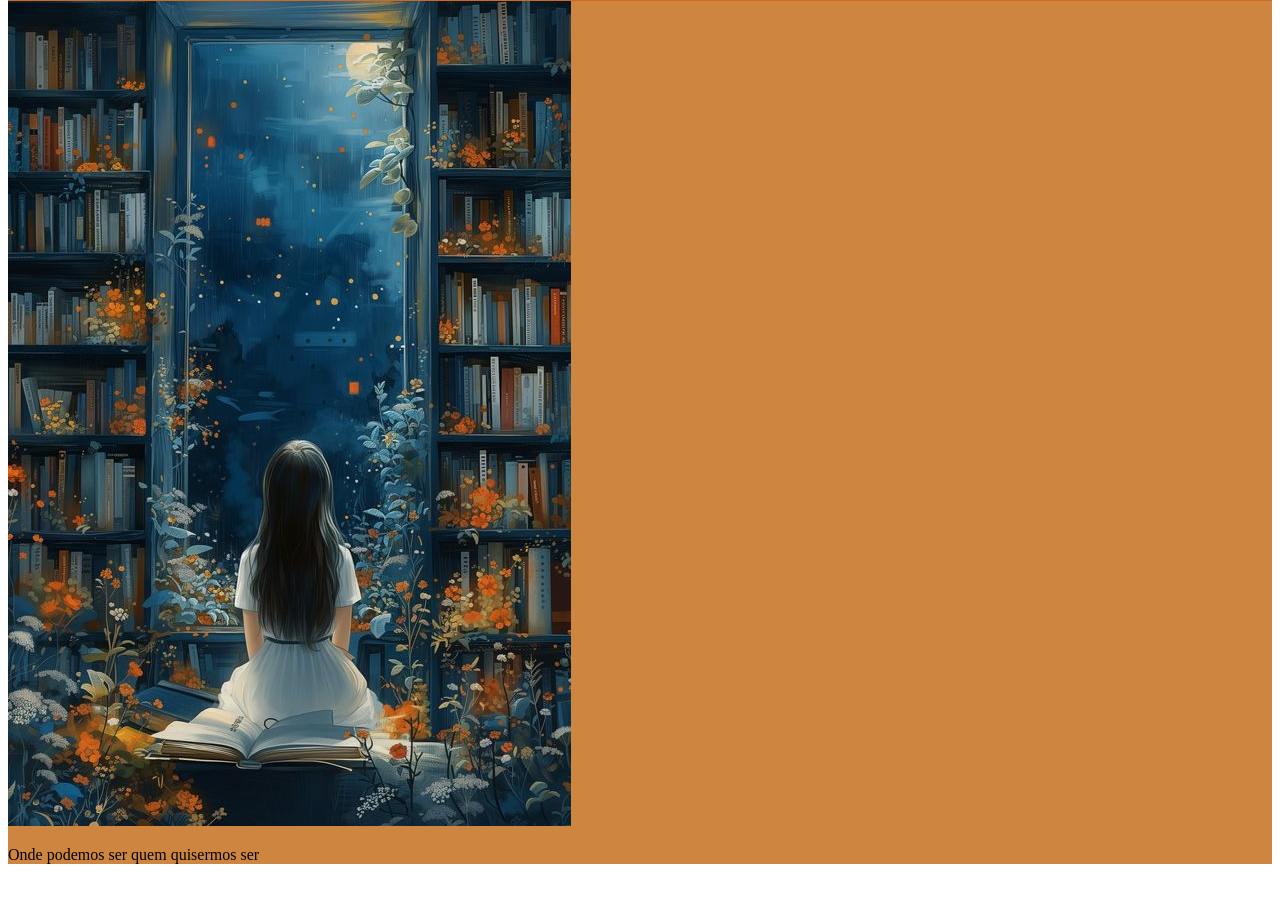
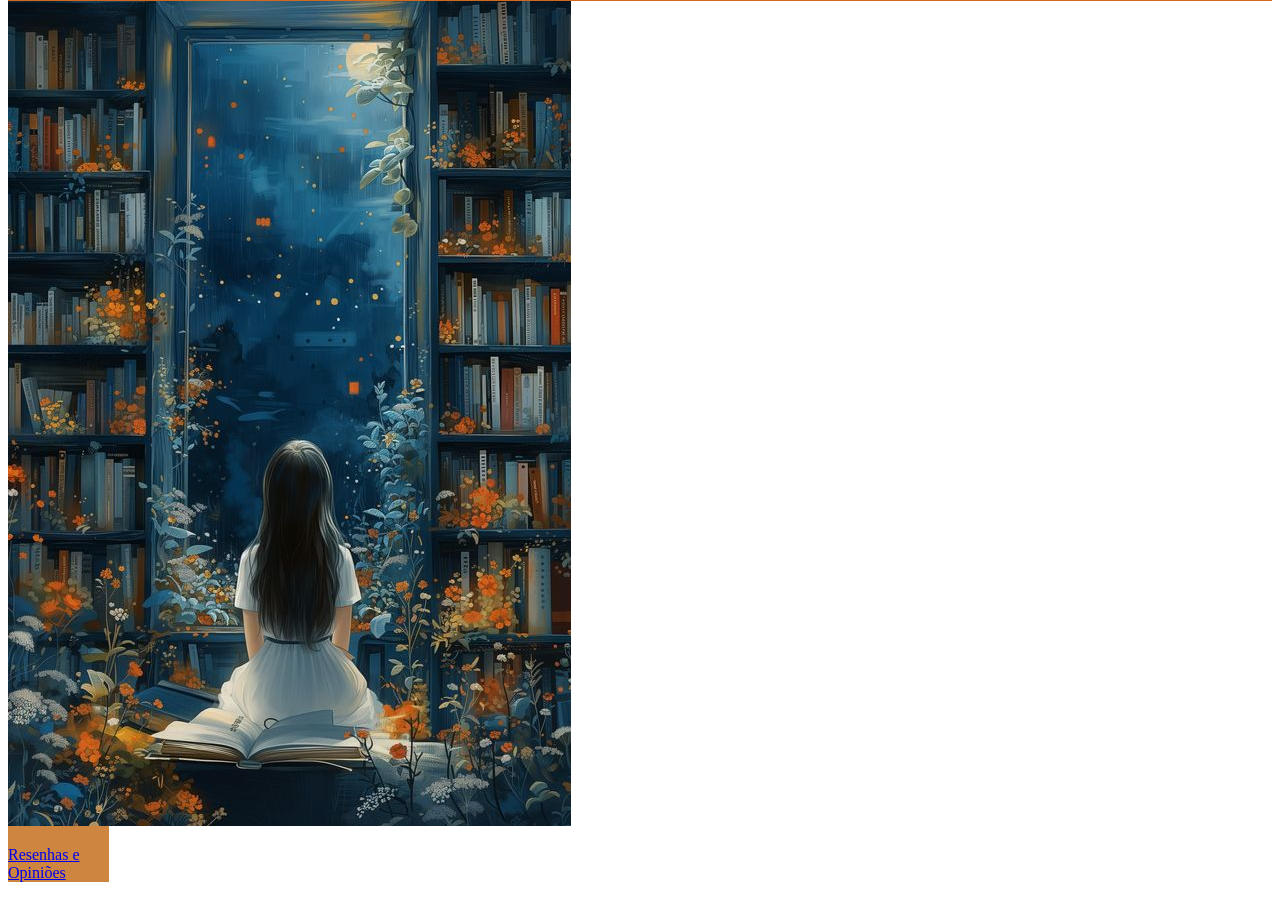
Before and after one commit to analizxav/aninha, a plain HTML site: page index.html in a window 1280 px wide. Shown: the part 1161-2059 px from the top of the page. Drawn offline with Linux system fonts and the light colour scheme.

Commit message:
linkskoob

```diff
--- a/index.html
+++ b/index.html
@@ -1,11 +1,13 @@
 <!DOCTYPE html>
 <html lang="en">
+
 <head>
     <meta charset="UTF-8">
     <meta name="viewport" content="width=device-width, initial-scale=1.0">
     <title>Clube de Leitura</title>
     <link rel="stylesheet" href="style.css">
 </head>
+
 <body>
     <header class="cabecalho">
         <h1>Clube de Leitura</h1>
@@ -22,8 +24,11 @@
 
     <footer class="rodape">
         <img src="world.jpg" alt="novomundo">
-        <p>Onde podemos ser quem quisermos ser</p>
+        <a href="https://www.skoob.com.br/">
+            <p>Resenhas e Opiniões</p>
+        </a>
     </footer>
 
 </body>
+
 </html>
--- a/style.css
+++ b/style.css
@@ -25,4 +25,5 @@
 
 .rodape{
     background-color: peru;
+    width: 8%;
 }
```
